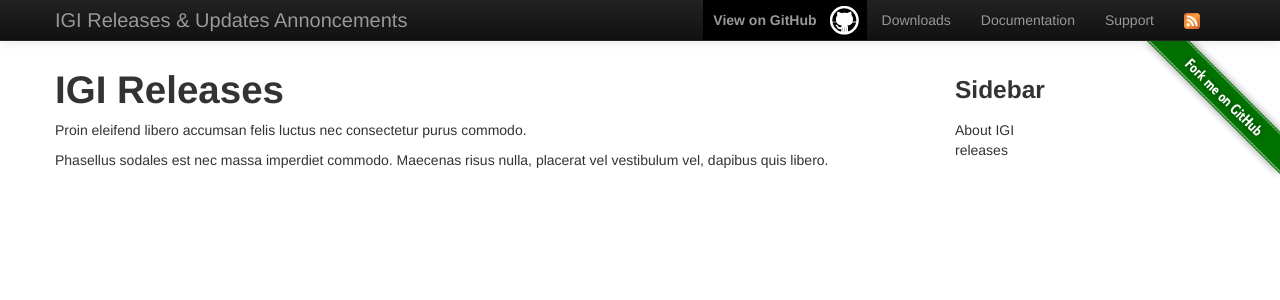
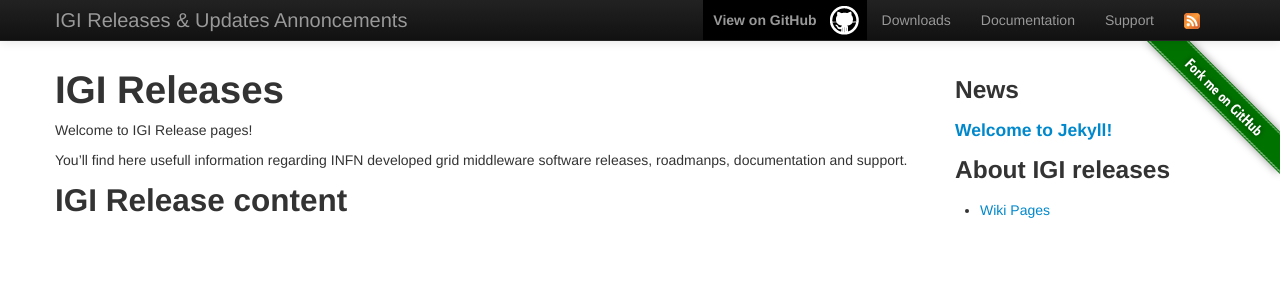
Before and after one commit to caifti/igi_release, a Jekyll site: the page built from index.md, in a window 1280 px wide. Shown: the top 300 px of the page. Built offline with Jekyll 4.4.1, drawn with Linux system fonts in a browser that asks for light colours; Markdown is read by kramdown in place of the engine named in the settings.

Commit message:
correcting img path

```diff
--- a/_includes/header.html
+++ b/_includes/header.html
@@ -8,13 +8,13 @@
         <meta name="description" content="{{ site.description }}">
         <link rel="alternate" type="application/rss+xml" title="{{ site.name }}" href="{{ site.url }}/feed.xml">
 
-    <link href="./css/bootstrap.css" rel="stylesheet">
+    <link href="/css/bootstrap.css" rel="stylesheet">
     <style>
       body {
         padding-top: 60px;
       }
     </style>
-    <link href="./css/bootstrap-responsive.css" rel="stylesheet">
+    <link href="/css/bootstrap-responsive.css" rel="stylesheet">
 <!--    {% for css_name in page.extra_css %}
     <link rel="stylesheet" href="{{ css_name }}">
     {% endfor %} -->
@@ -29,15 +29,15 @@
      <div class="navbar navbar-inverse navbar-fixed-top">
        <div class="navbar-inner">
          <div class="container">
-           <a class="brand" href="./index.html">{{ site.name }}</a>
+           <a class="brand" href="/index.html">{{ site.name }}</a>
            <div class="nav-collapse collapse pull-right">
              <ul class="nav">
-               <li class="nav-one" style="background: url('./img/blacktocat.png') #000000 no-repeat 95% 50%"><a href="https://github.com/italiangrid" style="display: block; position: relative; top: 10; padding: 10px 50px 10px 10px; font-weight: 700">View on GitHub</a>
-               <li><a href="./download.html">Downloads</a></li>
-               <li><a href="./documentation.html">Documentation</a></li>
-               <li><a href="./support.html">Support</a></li>
-				<li><a href="./feed.xml" rel="alternate" type="application/rss+xml">
-					<img src="./img/feed-icon16x16.png" alt="" style="vertical-align:middle;border:0"/>
+               <li class="nav-one" style="background: url('/img/blacktocat.png') #000000 no-repeat 95% 50%"><a href="https://github.com/italiangrid" style="display: block; position: relative; top: 10; padding: 10px 50px 10px 10px; font-weight: 700">View on GitHub</a>
+               <li><a href="/download.html">Downloads</a></li>
+               <li><a href="/documentation.html">Documentation</a></li>
+               <li><a href="/support.html">Support</a></li>
+				<li><a href="/feed.xml" rel="alternate" type="application/rss+xml">
+					<img src="/img/feed-icon16x16.png" alt="" style="vertical-align:middle;border:0"/>
 </a>
 </span>
              </ul>
--- a/_includes/sidebar.html
+++ b/_includes/sidebar.html
@@ -1,8 +1,16 @@
 <div class="row-fluid">
-  <div class="span3">
-    <h3>Sidebar</h3>
-
-    <p>About IGI releases</p>
-    <a href="https://github.com/italiangrid"><img style="position: absolute; top: 40px; right: 0; border: 0;" src="./img/forkme_right_green_007200.png" alt="Fork me on GitHub"></a>
-  </div>
+<!--  <div class="span3"> -->
+    <h3>News</h3>
+	<ul class="unstyled">
+          {% for post in site.posts limit:2 %}
+          <li>
+            <h4><a href="{{ post.url }}">{{ post.title }}</a></h4>
+            <p>{{ post.summary }}</p>
+          </li>
+          {% endfor %}
+        </ul>
+    <h3>About IGI releases</h3>
+    <ul><li> <a href="https://wiki.italiangrid.it/twiki/bin/view/IGIRelease/"> Wiki Pages</a></ul>
+    <a href="https://github.com/italiangrid"><img style="position: absolute; top: 40px; right: 0; border: 0;" src="/img/forkme_right_green_007200.png" alt="Fork me on GitHub"></a>
+<!--   </div> -->
 </div>
--- a/index.md
+++ b/index.md
@@ -5,6 +5,8 @@ layout: default
 
 # IGI Releases
 
-Proin eleifend libero accumsan felis luctus nec consectetur purus commodo.
+Welcome to IGI Release pages!
 
-Phasellus sodales est nec massa imperdiet commodo. Maecenas risus nulla, placerat vel vestibulum vel, dapibus quis libero.
+You'll find here usefull information regarding INFN developed grid middleware software releases, roadmanps, documentation and support.
+
+## IGI Release content
```
Also changed, not shown: 3 other files.
